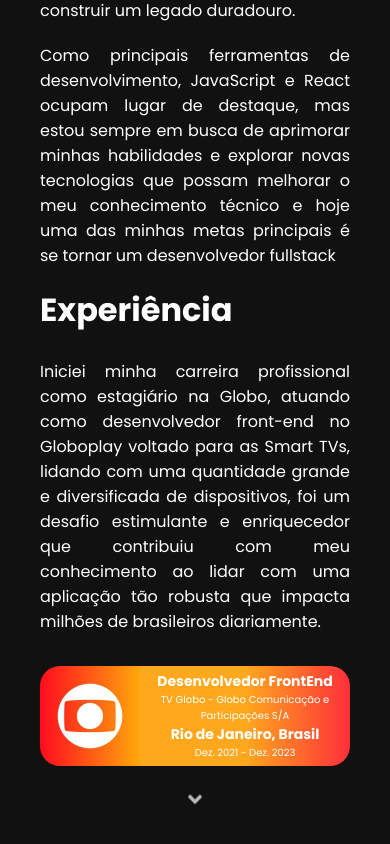
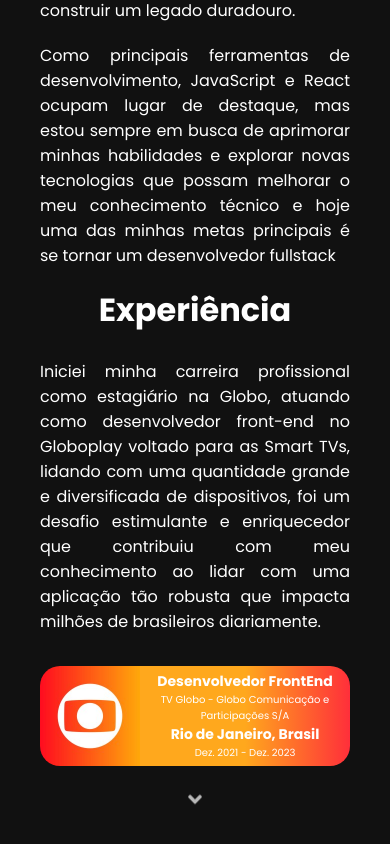
Before and after one commit to DanielMT7/daniel-motta, a React (Vite) app: page /about in a window 390 px wide. Shown: the part 1016-1860 px from the top of the page. Built offline with nearby package versions, Linux system fonts and the light colour scheme.

Commit message:
chore: melhora responsividade para dispositivos muito pequenos

```diff
--- a/src/components/Card/Card.module.css
+++ b/src/components/Card/Card.module.css
@@ -210,3 +210,13 @@
     padding: 0;
   }
 }
+
+@media (max-width: 360px) {
+  .card img {
+    display: none;
+  }
+
+  .main_container {
+    border-radius: 20px;
+  }
+}
--- a/src/routes/pages/About/About.module.css
+++ b/src/routes/pages/About/About.module.css
@@ -74,4 +74,8 @@
     justify-content: center;
     align-items: center;
   }
+
+  .experience_title {
+    text-align: center;
+  }
 }
```
